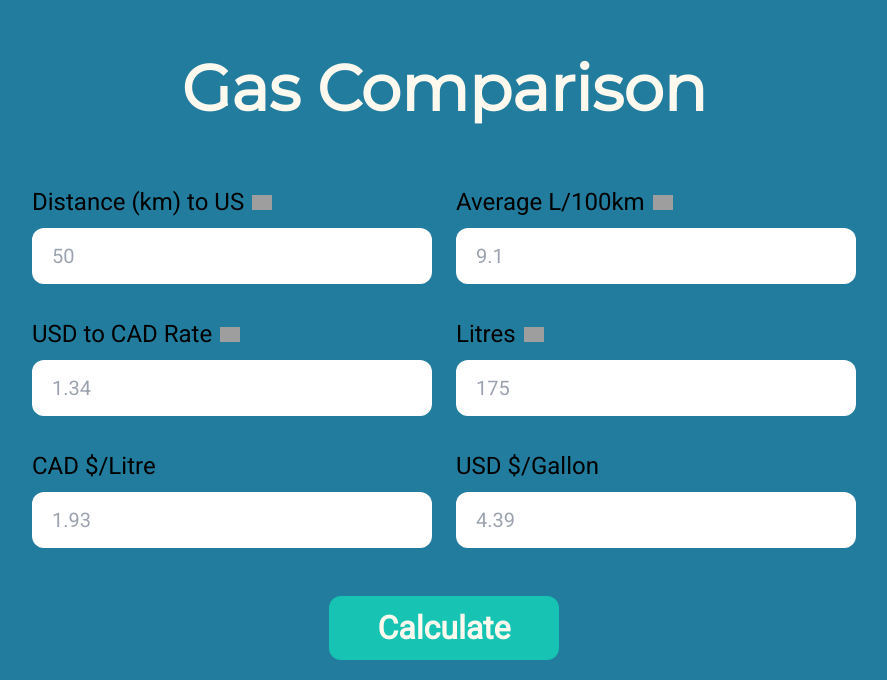
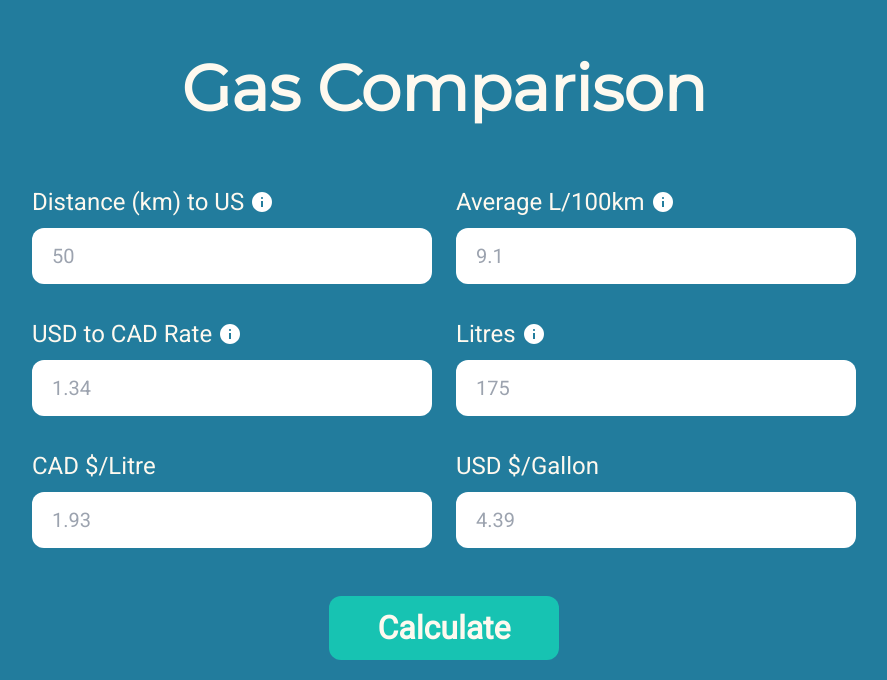
Before and after one commit to dbigueta/gas-comparison, a Next.js app: page / in a window 1280 px wide. Shown: the part 120-800 px from the top of the page, without its empty margins (196-1083 px from the left). Built offline with nearby package versions, Linux system fonts and the light colour scheme; grey boxes are pictures that could not be loaded.

Commit message:
Added more props

```diff
--- a/components/partials/TextField.tsx
+++ b/components/partials/TextField.tsx
@@ -1,31 +1,42 @@
 'use client';
 
-import { useState } from 'react';
-import Image from 'next/image';
+import React from 'react';
 import Tippy from '@tippyjs/react';
 import 'tippy.js/dist/tippy.css';
 
 import useMediaQuery from '@/src/hooks/useMediaQuery';
-import { SCREEN_MD } from '@/src/constants';
+import { SCREENS } from '@/src/constants';
+import Icon from './icon/Icon';
 
-type TextFieldProps = {
+type Props = {
   id: string;
+  required?: boolean;
   label: string;
   placeholder?: string;
   tooltipText?: string;
+  numbersOnly?: boolean;
+  title: string;
 };
 
-const TextField = ({ id, label, placeholder = '', tooltipText = '' }: TextFieldProps) => {
-  const isTablet = useMediaQuery(SCREEN_MD);
+const TextField: React.FC<Props> = ({
+  id,
+  required = false,
+  label,
+  placeholder = '',
+  tooltipText = '',
+  numbersOnly = false,
+  title,
+}) => {
+  const isTablet = useMediaQuery(SCREENS.MD);
   return (
     <div>
       <label htmlFor={id} className="flex items-center gap-2 mb-2 w-fit">
-        <p className="text-sm">{label}</p>
+        <p className="text-sm text-neutral-100">{label}</p>
         {tooltipText !== '' && (
           <Tippy className="text-field-tooltip" trigger={isTablet ? 'mouseenter focus' : 'click'} content={tooltipText}>
-            <figure>
-              <Image src="/assets/Tooltip.svg" width="20" height="20" alt="Hover/Click on me for more information!" />
-            </figure>
+            <div>
+              <Icon name="tooltip" />
+            </div>
           </Tippy>
         )}
       </label>
@@ -34,7 +45,10 @@ const TextField = ({ id, label, placeholder = '', tooltipText = '' }: TextFieldP
         placeholder={placeholder}
         type="text"
         name={id}
+        title={title}
+        pattern={numbersOnly ? '[0-9]' : ''}
         id={id}
+        required={required}
       />
     </div>
   );
```
